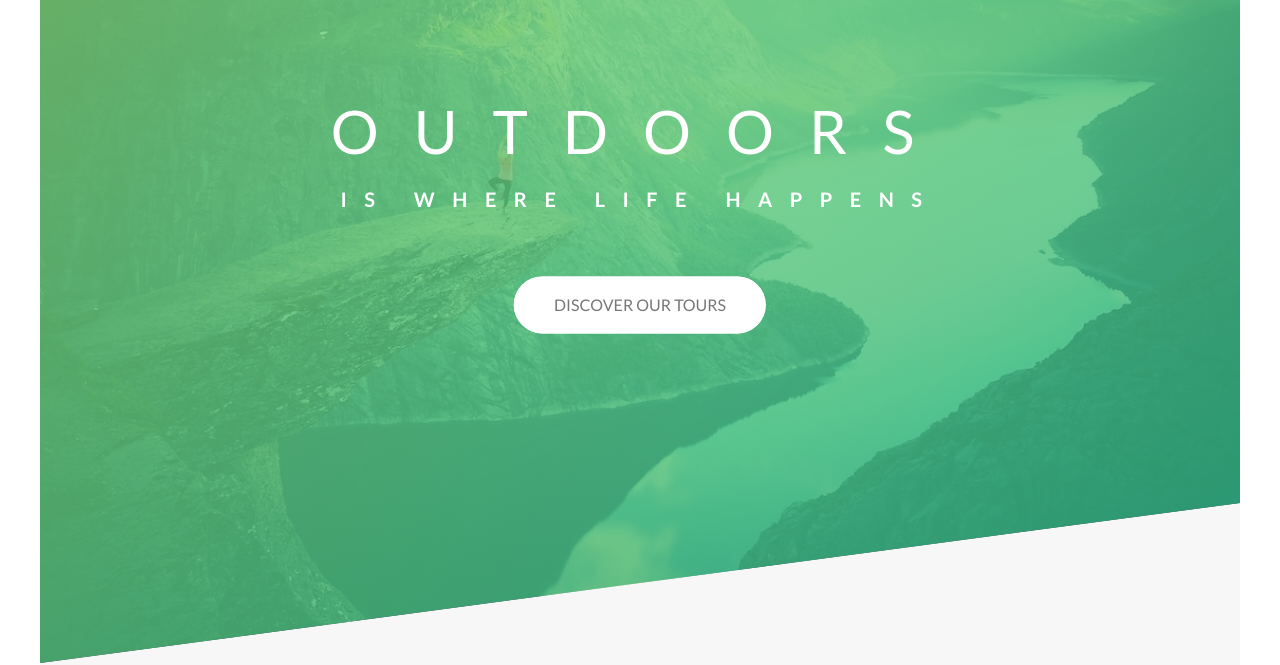
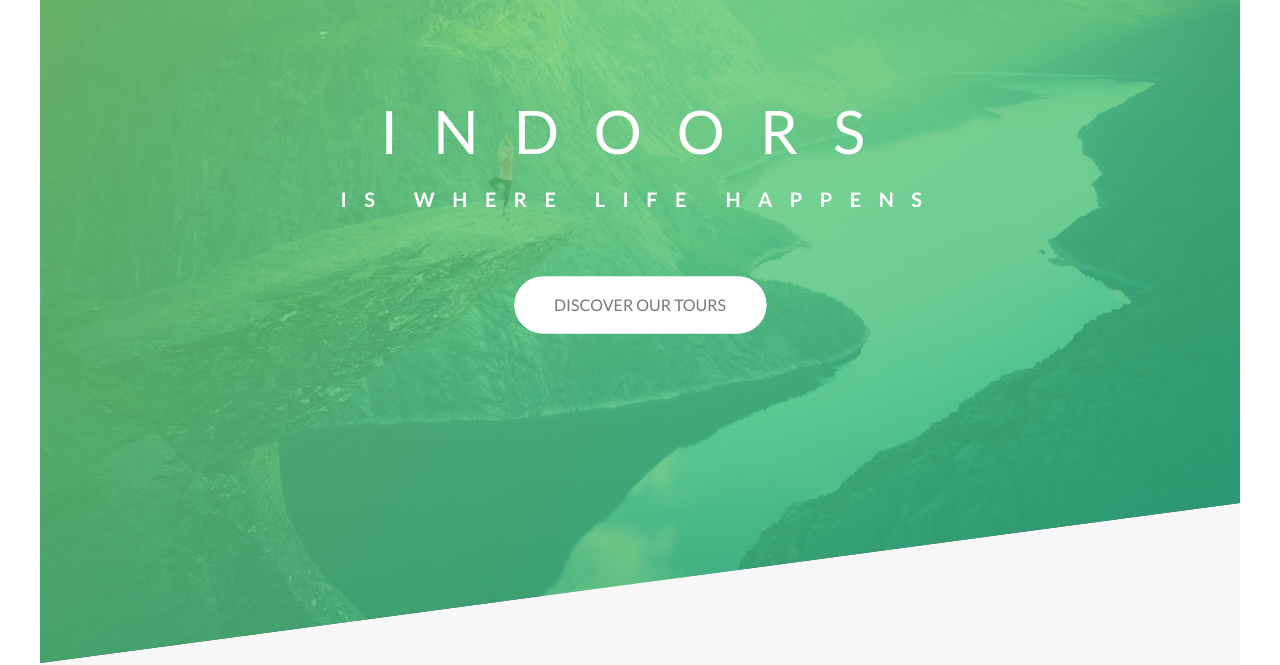
Before and after one commit to demeritbird/Natours-Frontend-Demo, a website: page index.html in a window 1280 px wide. Shown: the part 137-802 px from the top of the page. Drawn offline with Linux system fonts and the light colour scheme.

Commit message:
Update to Indoors

```diff
--- a/index.html
+++ b/index.html
@@ -72,7 +72,7 @@
 
             <div class="header__text-box">
                 <h1 class="heading-primary">
-                    <span class="heading-primary--main">Outdoors</span>
+                    <span class="heading-primary--main">Indoors</span>
                     <span class="heading-primary--sub"
                         >is where life happens</span
                     >
```
